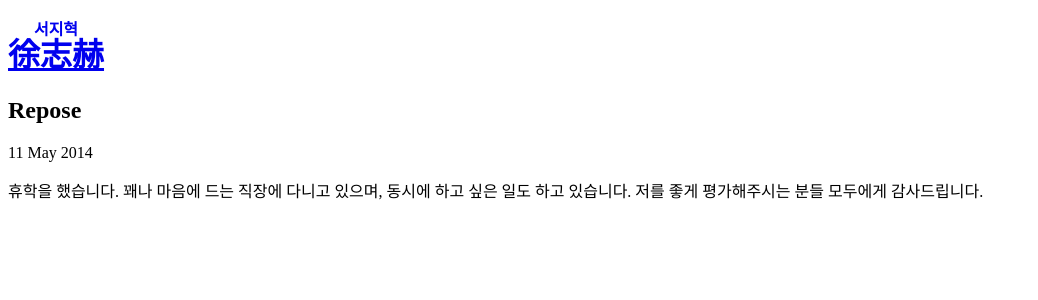
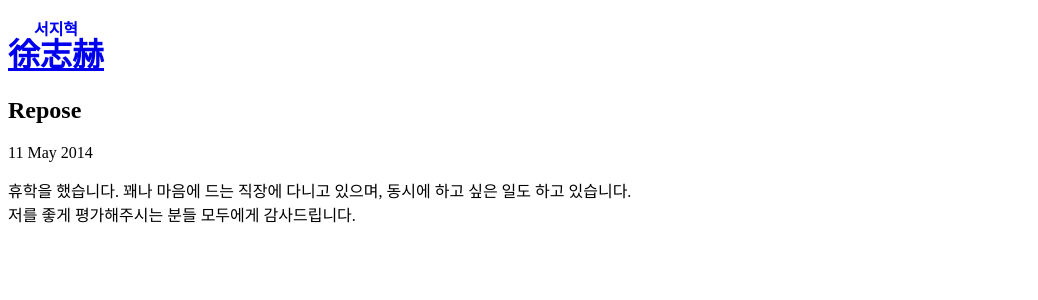
Before and after one commit to limeburst/limeburst.github.io, a Jekyll site: the page built from _posts/2014-05-11-repose.md, in a window 1280 px wide. Shown: the top 300 px of the page, without its empty margins (0-1038 px from the left). Built offline with Jekyll 4.4.1, drawn with Linux system fonts in a browser that asks for light colours.

Commit message:
Use <body> max-width from old blog
https://github.com/limeburst/yak/blob/ffd24835295c0e41ae8f180a2b9c865027b062bf/yak/data/style.css#L3

```diff
--- a/css/main.css
+++ b/css/main.css
@@ -1,3 +1,7 @@
+body {
+    max-width: 640px;
+}
+
 img {
     max-width: 100%;
 }
```
